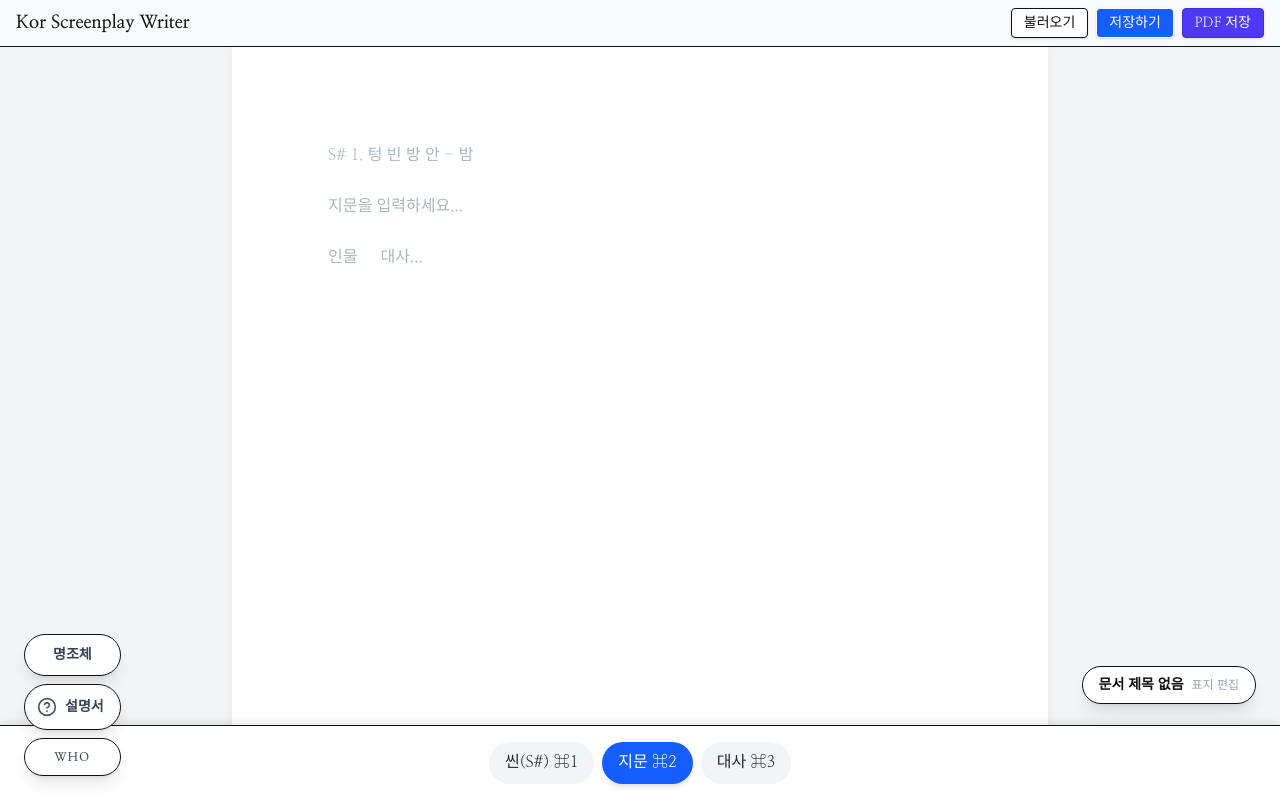
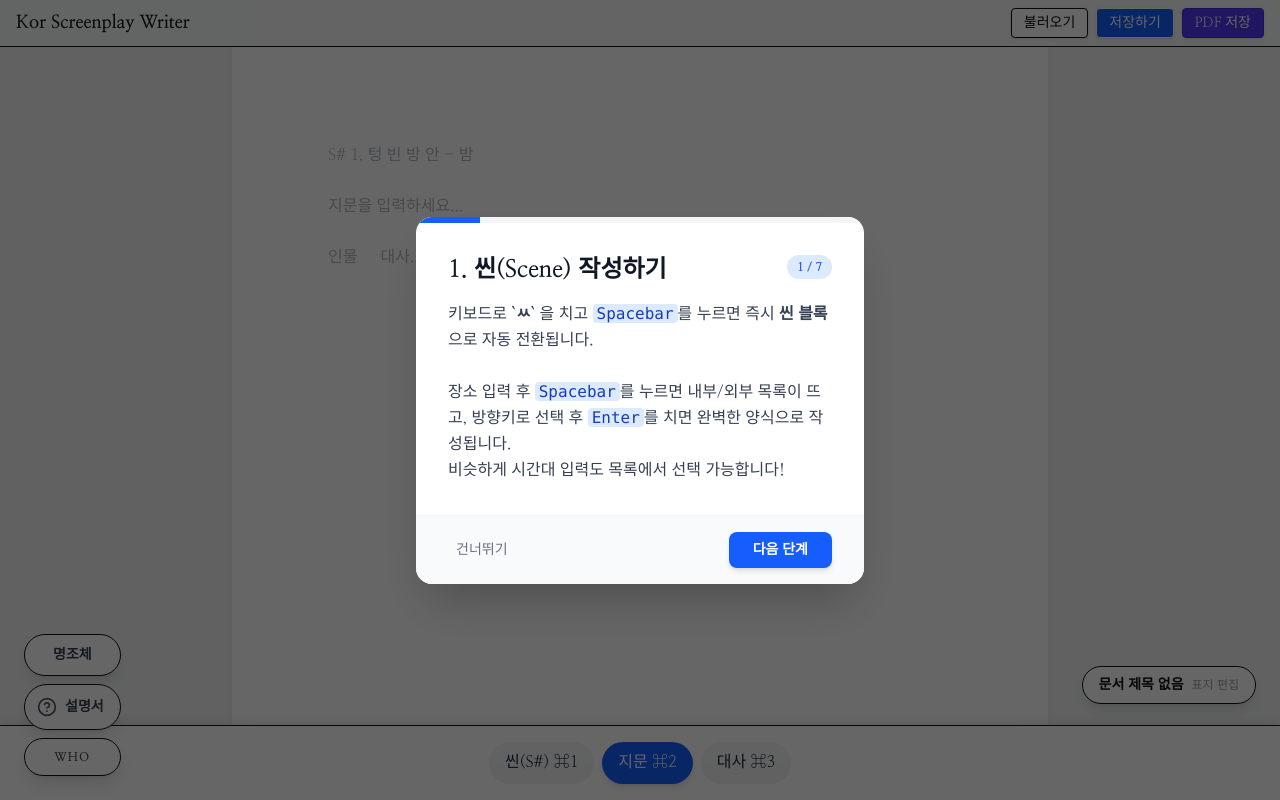
Before and after one commit to dolahwi/kor-screenplay-writer, a Next.js app: page / in a window 1280 px wide. Built offline with nearby package versions, Linux system fonts and the light colour scheme.

Commit message:
feat(ui): implement interactive 7-step onboarding tutorial overlay with localStorage tracking

```diff
--- a/src/components/Editor.tsx
+++ b/src/components/Editor.tsx
@@ -12,6 +12,62 @@ const FORMAT_LABELS: Record<ScreenplayFormat, string> = {
     action: '지문 ⌘2',
     dialogue: '대사 ⌘3',
 }
+
+const TUTORIAL_STEPS = [
+    {
+        title: "1. 씬(Scene) 작성하기",
+        desc: <>
+            키보드로 <strong>`ㅆ`</strong> 을 치고 <kbd className="bg-blue-100 text-blue-800 px-1 rounded">Spacebar</kbd>를 누르면 즉시 <strong>씬 블록</strong>으로 자동 전환됩니다.<br /><br />
+            장소 입력 후 <kbd className="bg-blue-100 text-blue-800 px-1 rounded">Spacebar</kbd>를 누르면 내부/외부 목록이 뜨고, 방향키로 선택 후 <kbd className="bg-blue-100 text-blue-800 px-1 rounded">Enter</kbd>를 치면 완벽한 양식으로 작성됩니다.<br />
+            비슷하게 시간대 입력도 목록에서 선택 가능합니다!
+        </>
+    },
+    {
+        title: "2. 지문(Action) 작성하기",
+        desc: <>
+            지문을 쓰다가 문단을 나누고 싶을 때는 <kbd className="bg-blue-100 text-blue-800 px-1 rounded">Shift</kbd> + <kbd className="bg-blue-100 text-blue-800 px-1 rounded">Enter</kbd>를 누릅니다.<br /><br />
+            지문 작성을 마치고 다음 항목(대사)으로 넘어가고 싶을 때는 가볍게 <kbd className="bg-blue-100 text-blue-800 px-1 rounded">Enter</kbd>를 치면 됩니다.
+        </>
+    },
+    {
+        title: "3. 대사(Dialogue) 작성하기",
+        desc: <>
+            대사 항목에서 인물 이름을 적고 <kbd className="bg-blue-100 text-blue-800 px-1 rounded">Tab</kbd>을 누르면 곧바로 대사를 칠 수 있는 공간으로 건너뜁니다. <em>(아이패드 등에서는 <kbd className="bg-zinc-200 text-zinc-800 px-1 rounded">Spacebar</kbd> + <kbd className="bg-zinc-200 text-zinc-800 px-1 rounded">Tab</kbd> 권장)</em><br /><br />
+            지시문(행동)은 <strong>`행동`</strong> 이라고 쓰고 <kbd className="bg-blue-100 text-blue-800 px-1 rounded">Spacebar</kbd>를 두 번 연타하면 자동으로 괄호 `(행동)` 가 씌워집니다!<br />
+            줄바꿈은 <kbd className="bg-blue-100 text-blue-800 px-1 rounded">Shift</kbd> + <kbd className="bg-blue-100 text-blue-800 px-1 rounded">Enter</kbd>, 인물 변경 완료는 <kbd className="bg-blue-100 text-blue-800 px-1 rounded">Enter</kbd>를 칩니다.
+        </>
+    },
+    {
+        title: "4. 단축키로 서식 즉시 변경",
+        desc: <>
+            지금 쓰고 있는 줄의 종류를 즉시 바꾸고 싶다면 아래 단축키를 애용하세요.<br /><br />
+            기본: <kbd className="bg-blue-100 text-blue-800 px-1 rounded">F1</kbd>, <kbd className="bg-blue-100 text-blue-800 px-1 rounded">F2</kbd>, <kbd className="bg-blue-100 text-blue-800 px-1 rounded">F3</kbd><br />
+            맥(Mac): <kbd className="bg-blue-100 text-blue-800 px-1 rounded">Cmd + 1, 2, 3</kbd><br />
+            윈도우(Win): <kbd className="bg-blue-100 text-blue-800 px-1 rounded">Ctrl + 1, 2, 3</kbd>
+        </>
+    },
+    {
+        title: "5. 똑똑한 자동 완성 기능",
+        desc: <>
+            한 번이라도 입력했던 <strong>등장인물 이름</strong>이나 <strong>씬 장소</strong>는 에디터가 모두 기억합니다.<br /><br />
+            나중에 초성만 살짝 쳐도 (예: <code>학교</code> ➔ <code>ㅎㄱ</code>) 목차가 뜨니, 일일이 다 칠 필요 없이 자동 완성을 누리세요!
+        </>
+    },
+    {
+        title: "6. 기기 완벽 지원",
+        desc: <>
+            이 앱은 최고의 성능을 위해 데스크탑 <strong>크롬(Chrome) 브라우저</strong> 사용을 권장합니다.<br /><br />
+            하지만 <strong>아이패드(iPad)나 스마트폰</strong>에서도 완벽하게 작동합니다! 주소창의 <code>홈 화면에 추가</code>를 눌러 진짜 앱처럼 바탕화면에 꺼내두고 써보세요.
+        </>
+    },
+    {
+        title: "7. 내보내기 및 폰트 설정",
+        desc: <>
+            작업 화면 우측 하단의 <strong>[표지 편집]</strong>을 눌러 제목을 세팅하고, 상단의 <strong>[PDF 저장]</strong>을 누르면 당장 제출 가능한 형태의 완벽한 한국형 대본이 생성됩니다.<br /><br />
+            또한 안전하게 파일로 <strong>저장하기(.json)</strong>, <strong>불러오기</strong>가 언제든 가능하며, 좌측 하단 버튼으로 <strong>폰트(명조/고딕)</strong>도 마음대로 바꿀 수 있습니다.
+        </>
+    }
+]
 
 const SCENE_OPTIONS = ['내부', '외부', '내부/외부', '외부/내부']
 const TIME_OPTIONS = ['아침', '낮', '저녁', '밤', '새벽']
@@ -100,6 +156,8 @@ export default function Editor() {
     const [isManualOpen, setIsManualOpen] = useState(false)
     const [isShowCredit, setIsShowCredit] = useState(false)
     const [isSansFont, setIsSansFont] = useState(false)
+    const [showTutorial, setShowTutorial] = useState(false)
+    const [tutorialStep, setTutorialStep] = useState(0)
 
     // Title Page State
     const [titlePage, setTitlePage] = useState<TitlePageData>({ title: '', author: '', contact: '' })
@@ -136,6 +194,27 @@ export default function Editor() {
             document.documentElement.style.removeProperty('--sp-font-family')
         }
     }, [isSansFont])
+
+    // Tutorial Init Check
+    useEffect(() => {
+        const hasSeenTutorial = localStorage.getItem('hasSeenKorScreenplayTutorial')
+        if (!hasSeenTutorial) {
+            setShowTutorial(true)
+        }
+    }, [])
+
+    const handleCloseTutorial = () => {
+        setShowTutorial(false)
+        localStorage.setItem('hasSeenKorScreenplayTutorial', 'true')
+    }
+
+    const handleNextTutorial = () => {
+        if (tutorialStep < TUTORIAL_STEPS.length - 1) {
+            setTutorialStep(s => s + 1)
+        } else {
+            handleCloseTutorial()
+        }
+    }
 
     const checkScenePrompt = (editor: any): boolean => {
         if (insertSuppressionRef.current) {
@@ -1024,6 +1103,16 @@ export default function Editor() {
 
                         <div className="flex justify-end pt-2 border-t border-gray-100 dark:border-zinc-800 shrink-0">
                             <button
+                                onClick={() => {
+                                    setShowTutorial(true)
+                                    setTutorialStep(0)
+                                    setIsManualOpen(false)
+                                }}
+                                className="mr-auto text-blue-600 dark:text-blue-400 font-bold hover:underline py-2 px-2 text-sm"
+                            >
+                                가이드 튜토리얼 다시 보기
+                            </button>
+                            <button
                                 onClick={() => setIsManualOpen(false)}
                                 className="bg-gray-100 hover:bg-gray-200 dark:bg-zinc-800 dark:hover:bg-zinc-700 text-gray-800 dark:text-gray-200 font-bold py-2 px-8 rounded-md transition-colors shadow-sm"
                             >
@@ -1049,6 +1138,66 @@ export default function Editor() {
                 </div>
             )}
 
+            {/* Interactive Onboarding Tutorial Map */}
+            {showTutorial && (
+                <div className="fixed inset-0 z-[200] flex items-center justify-center p-4">
+                    {/* Dark Backdrop */}
+                    <div className="absolute inset-0 bg-black/60 pointer-events-none transition-opacity"></div>
+
+                    {/* Tutorial Card */}
+                    <div className="relative bg-white dark:bg-zinc-900 rounded-2xl shadow-2xl w-full max-w-md flex flex-col overflow-hidden animate-in fade-in zoom-in-95 duration-200">
+                        {/* Progress Bar */}
+                        <div className="flex h-1.5 bg-gray-100 dark:bg-zinc-800">
+                            <div
+                                className="bg-blue-600 transition-all duration-300 ease-out"
+                                style={{ width: `${((tutorialStep + 1) / TUTORIAL_STEPS.length) * 100}%` }}
+                            ></div>
+                        </div>
+
+                        <div className="p-6 md:p-8 flex flex-col gap-4">
+                            <div className="flex justify-between items-start gap-4">
+                                <h3 className="text-xl md:text-2xl font-bold text-gray-900 dark:text-white leading-tight">
+                                    {TUTORIAL_STEPS[tutorialStep].title}
+                                </h3>
+                                <div className="bg-blue-100 dark:bg-blue-900/30 text-blue-700 dark:text-blue-300 font-bold text-xs px-2.5 py-1 rounded-full whitespace-nowrap">
+                                    {tutorialStep + 1} / {TUTORIAL_STEPS.length}
+                                </div>
+                            </div>
+
+                            <div className="text-gray-700 dark:text-gray-300 leading-relaxed min-h-[120px]">
+                                {TUTORIAL_STEPS[tutorialStep].desc}
+                            </div>
+                        </div>
+
+                        <div className="p-4 md:px-8 bg-gray-50 dark:bg-zinc-800/50 border-t border-gray-100 dark:border-zinc-800 flex items-center justify-between">
+                            <button
+                                onClick={handleCloseTutorial}
+                                className="text-gray-500 hover:text-gray-700 dark:text-gray-400 dark:hover:text-gray-200 font-medium text-sm px-2 py-1 transition-colors"
+                            >
+                                건너뛰기
+                            </button>
+
+                            <div className="flex gap-2">
+                                {tutorialStep > 0 && (
+                                    <button
+                                        onClick={() => setTutorialStep(s => s - 1)}
+                                        className="px-4 py-2 text-sm font-semibold text-gray-700 dark:text-gray-300 bg-white dark:bg-zinc-800 border border-gray-200 dark:border-zinc-700 rounded-lg hover:bg-gray-50 dark:hover:bg-zinc-700 transition-colors shadow-sm"
+                                    >
+                                        이전
+                                    </button>
+                                )}
+                                <button
+                                    onClick={handleNextTutorial}
+                                    className="px-6 py-2 text-sm font-bold text-white bg-blue-600 rounded-lg hover:bg-blue-700 transition-all shadow-md hover:shadow-lg active:scale-95"
+                                >
+                                    {tutorialStep === TUTORIAL_STEPS.length - 1 ? '시작하기!' : '다음 단계'}
+                                </button>
+                            </div>
+                        </div>
+                    </div>
+                </div>
+            )}
+
             {/* Touch Toolbar (Bottom fixed on mobile, or just floating) */}
             <div className="no-print fixed bottom-0 left-0 right-0 bg-white border-t p-2 sm:p-4 shadow-[0_-2px_10px_rgba(0,0,0,0.1)] flex justify-center gap-2 overflow-x-auto">
                 {(Object.keys(FORMAT_LABELS) as ScreenplayFormat[]).map((fmt) => (
```
